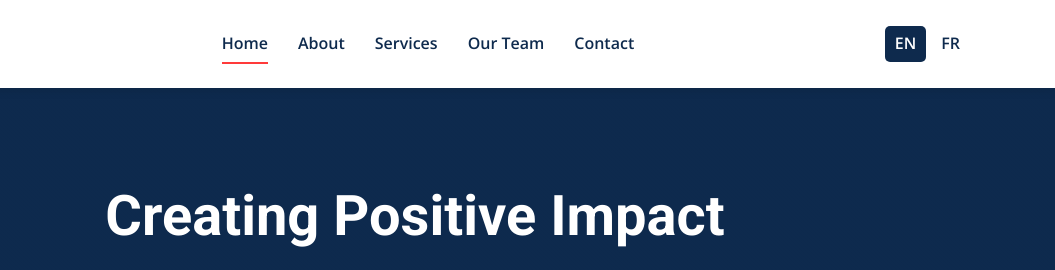
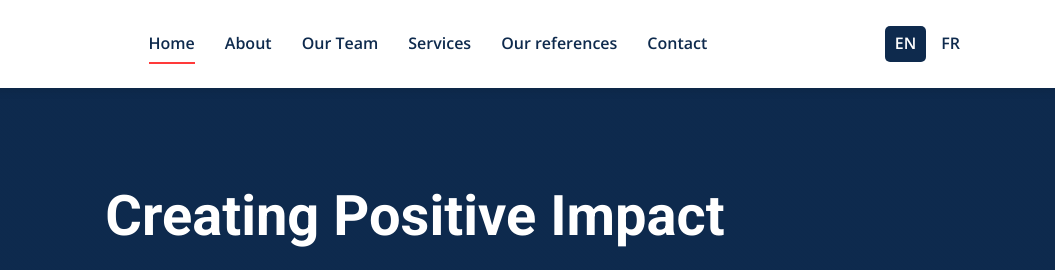
Before and after one commit to oumartom/positive-impact, a plain HTML site: page en/index.html in a window 1280 px wide. Shown: the top 270 px of the page, 225-1280 px from the left. Drawn offline with nearby package versions, Linux system fonts and the light colour scheme.

Commit message:
deuxieme pour la version anglaise commit

```diff
--- a/en/index.html
+++ b/en/index.html
@@ -27,8 +27,9 @@
                 <ul class="nav-menu">
                     <li><a href="index.html" class="active">Home</a></li>
                     <li><a href="about.html">About</a></li>
+                    <li><a href="equipe.html">Our Team</a></li>
                     <li><a href="service.html">Services</a></li>
-                    <li><a href="equipe.html">Our Team</a></li>
+                    <li><a href="equipe.html">Our references </a></li>
                     <li><a href="contact.html">Contact</a></li>
                 </ul>
             </nav>
```
